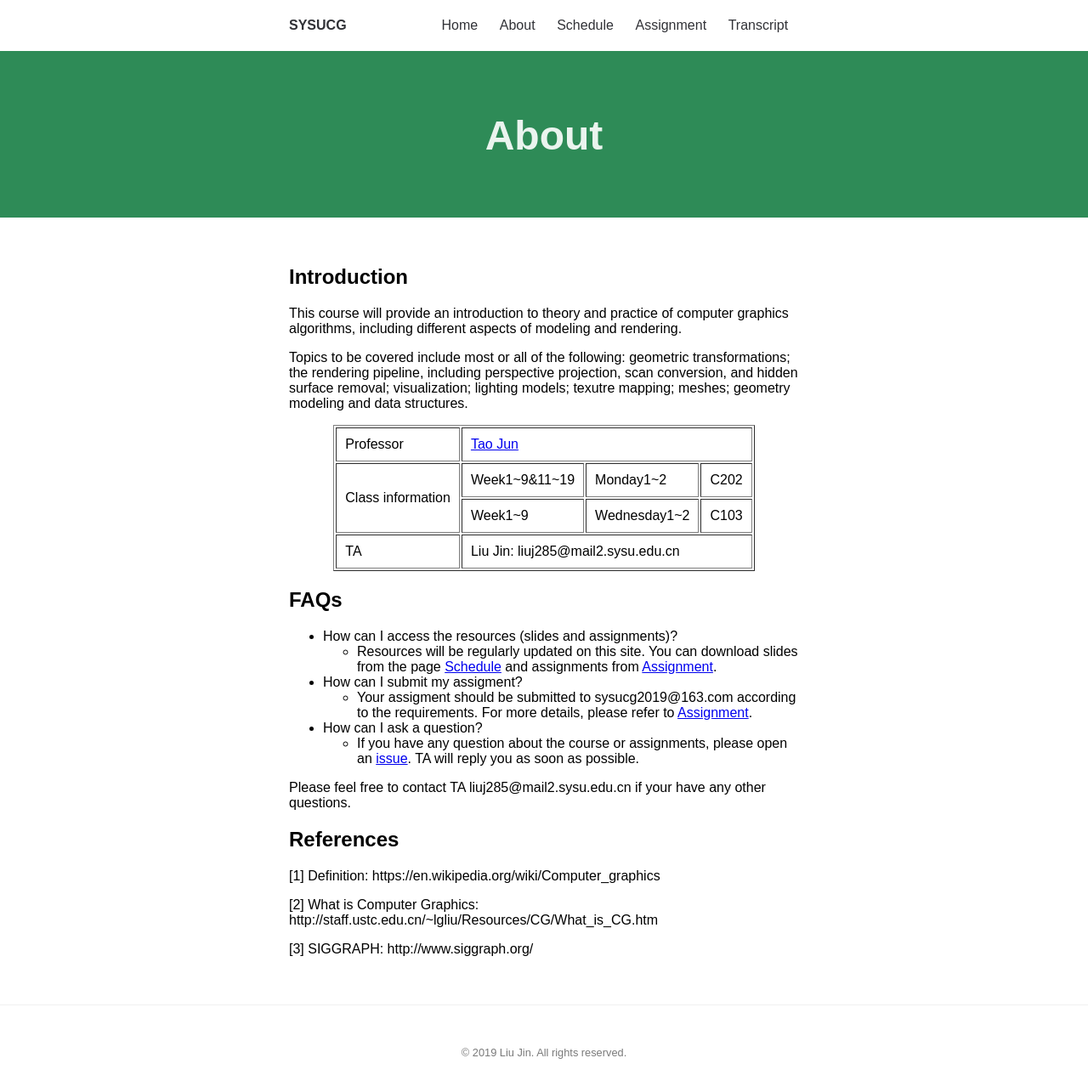
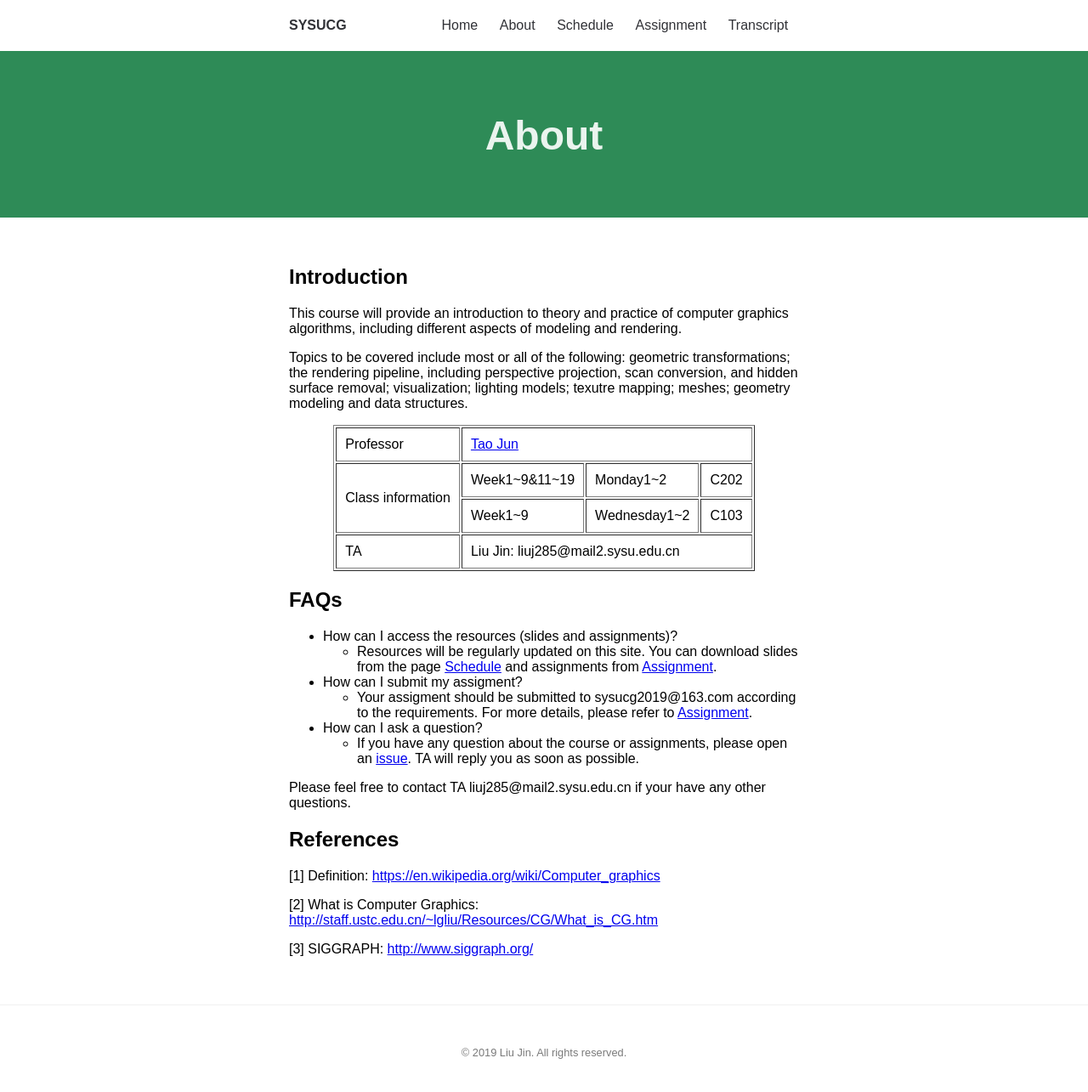
Before and after one commit to sysucg2019/sysucg2019.github.io, a Jekyll site: the page built from about.md, in a window 1280 px wide and 1294 px high. Shown: the top 1285 px of the window at 85% size. Built offline with Jekyll 4.4.1, drawn with Linux system fonts in a browser that asks for light colours; part of the change alters nothing that is shown.

```diff
--- a/about.md
+++ b/about.md
@@ -48,8 +48,8 @@ Topics to be covered include most or all of the following: geometric transformat
 Please feel free to contact TA liuj285@mail2.sysu.edu.cn if your have any other questions.
 
 ## References
-[1] Definition: https://en.wikipedia.org/wiki/Computer_graphics
+[1] Definition: [https://en.wikipedia.org/wiki/Computer_graphics](https://en.wikipedia.org/wiki/Computer_graphics)
 
-[2] What is Computer Graphics: http://staff.ustc.edu.cn/~lgliu/Resources/CG/What_is_CG.htm
+[2] What is Computer Graphics: [http://staff.ustc.edu.cn/~lgliu/Resources/CG/What_is_CG.htm](http://staff.ustc.edu.cn/~lgliu/Resources/CG/What_is_CG.htm)
 
-[3] SIGGRAPH: http://www.siggraph.org/
+[3] SIGGRAPH: [http://www.siggraph.org/](http://www.siggraph.org/)
```
